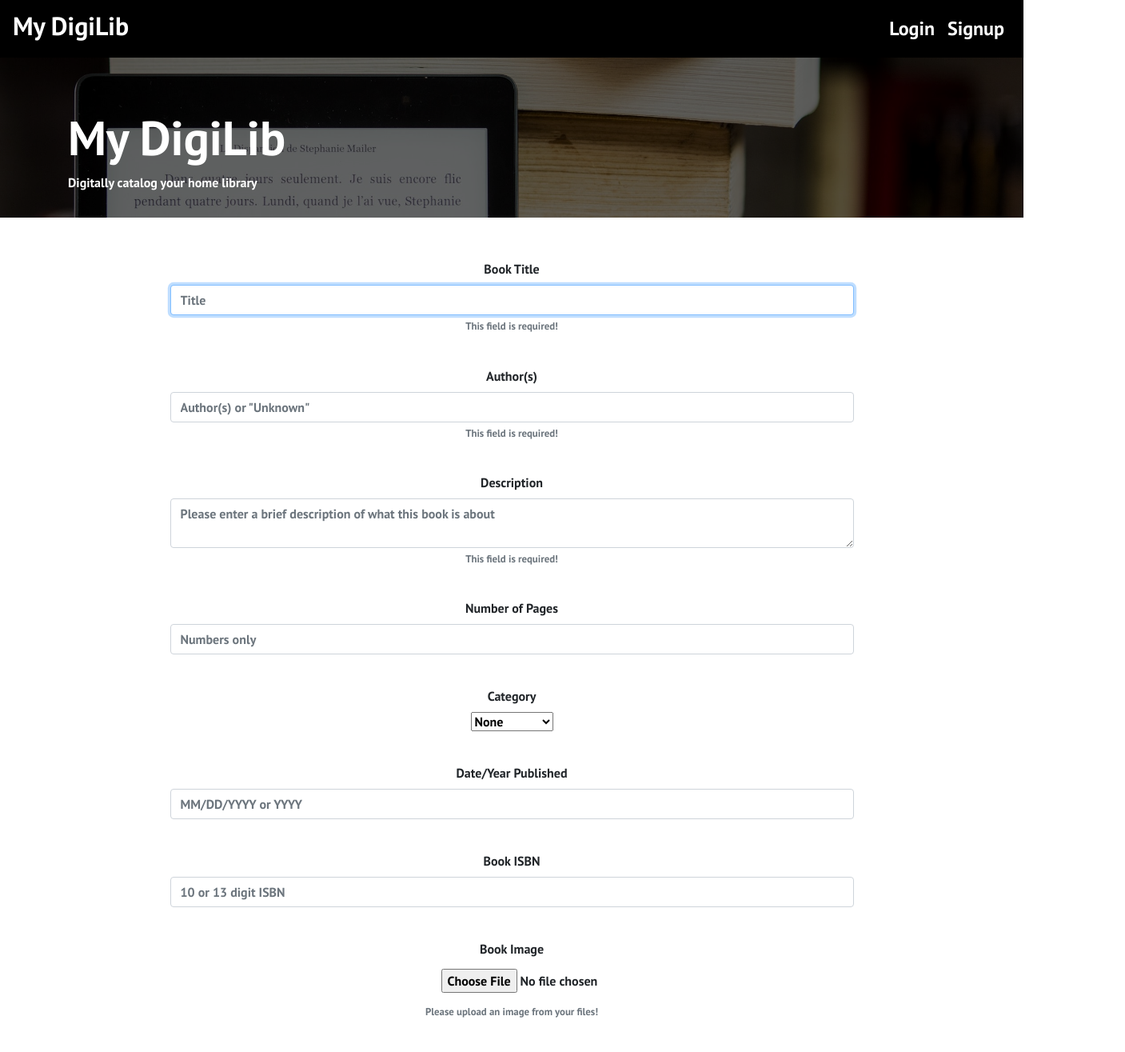
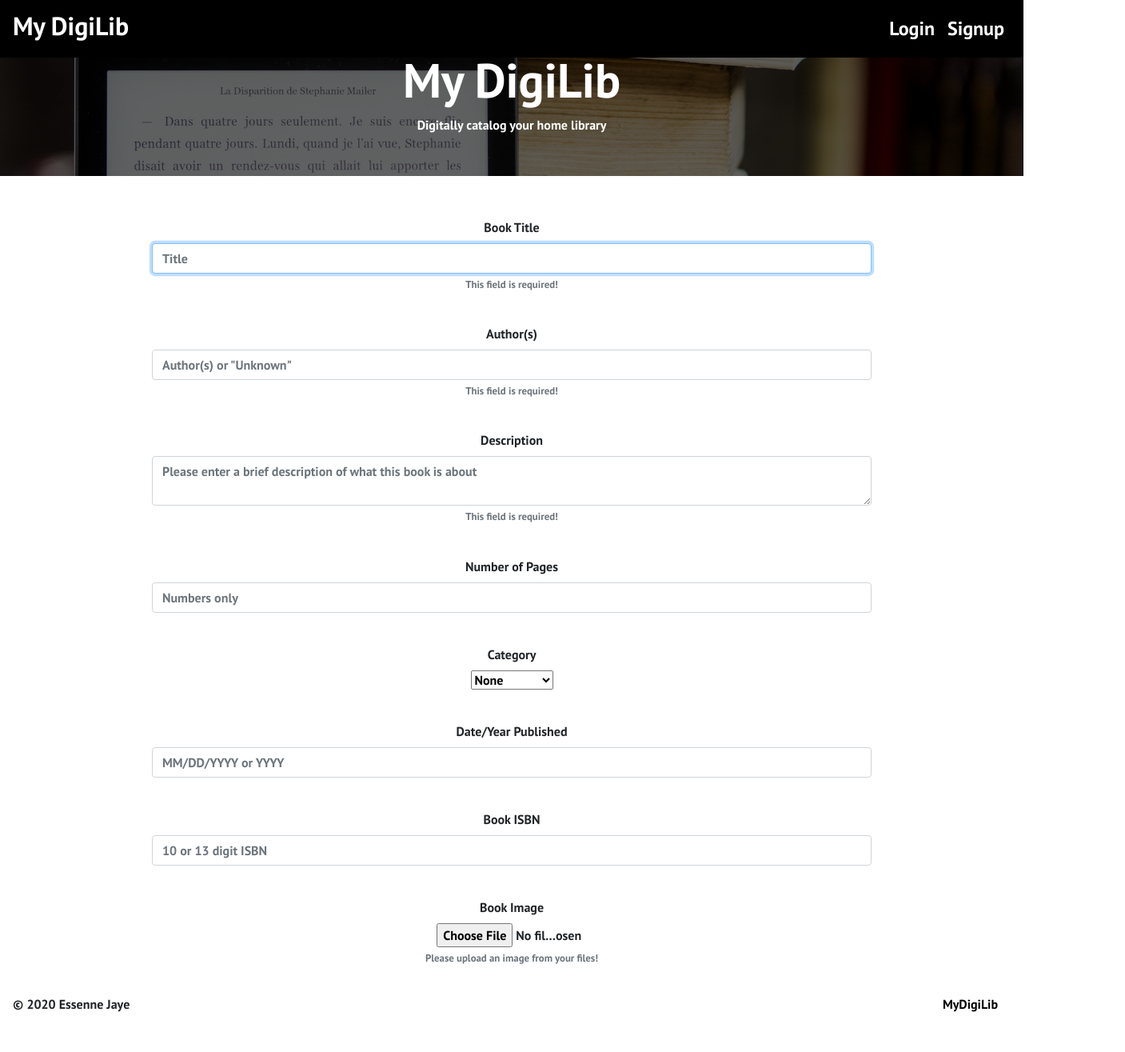
Before and after one commit to essennejaye/mydigilib, a React (Create React App) app in the folder client/: page /addbookmanual in a window 1280 px wide. Shown: the top 1315 px of the page at 80% size, 1407 px wide, since content can reach past the window. After the commit the page ends 1283 px from the top, so only its background shows below. Built offline with nearby package versions, Linux system fonts and the light colour scheme.

Commit message:
styling changes

```diff
--- a/client/src/components/Header.js
+++ b/client/src/components/Header.js
@@ -2,11 +2,14 @@ import React from 'react';
 import { Link } from 'react-router-dom';
 import Auth from '../utils/auth';
 import styled from 'styled-components';
-import { Nav, Navbar, Dropdown, DropdownButton } from 'react-bootstrap';
+import { Nav, Navbar, Dropdown, NavDropdown } from 'react-bootstrap';
 
 const Styles = styled.div`
   .navbar {
     background-color: black;
+    position: fixed;
+    z-index: 1020;
+    width: 100%;
   }
   .navbar-toggler-icon {
     background-color: white;
@@ -24,6 +27,14 @@ const Styles = styled.div`
   }
   .dropdown-item:hover {
     color: orange;
+  }
+  @media  (max-width: 576px) {
+    #dropdown-basic-button {
+      padding: 8px 0px 0px 0px
+    }
+    .navbar {
+      position: relative;
+    }
   }
 `;
 
@@ -55,10 +66,10 @@ const Header = () => {
                   </Nav.Link>
                   <Nav.Link as={StyledLink} to={`/books/${localStorage.getItem('user_id')}`}>List My Books
                   </Nav.Link>
-                  <DropdownButton id="dropdown-basic-button" title="Add New Books">
+                  <NavDropdown id="dropdown-basic-button" title="Add New Books">
                     <Dropdown.Item href='/addbookisbn' className='drop-item'>Search for Books with ISBN</Dropdown.Item>
                     <Dropdown.Item href='/addbookmanual' className='drop-item'>Add Books Manually</Dropdown.Item>
-                  </DropdownButton>
+                  </NavDropdown>
                   <Nav.Link as={StyledLink} to='/' onClick={logout}>Logout
                   </Nav.Link>
                 </>
--- a/client/src/components/Jumbotron.js
+++ b/client/src/components/Jumbotron.js
@@ -8,9 +8,10 @@ const Styles = styled.div`
     background: url(${digbook1}) no-repeat;
     background-size: cover;
     color: white;
-    height: 200px;
+    height: 220px;
     position: relative;
     z-index: -2;
+    text-align: center;
   }
   .overlay {
     background-color: #000;
--- a/client/src/index.css
+++ b/client/src/index.css
@@ -15,37 +15,53 @@ a {
   font-style: italic;
 }
 
-
 .form-group {
   width: 75%;
   padding: 30px;
   margin: auto;
 }
+/* .navbar {
+  background-color: black;
+} */
+
 /* jumbotron title */
-
 .title {
   font-size: 60px;
 }
+.container-fluid {
+  width: 100%;
+  padding: 0px;
+  margin: 0px;
+}
+
 
 /* add isbn book page */
-
 .error-text {
   padding-top: 50px;
   text-align: center;
   color: red;
 }
-
 .new-isbn {
   text-decoration: none;
 }
+
 /* add manual book page */
 .manual-form-group {
   padding: 20px 30px;
 }
-.file-input {
-  margin-left: 339px;
-  padding: 5px 0px 10px 0px;
+.centered-file-input {
+  margin: auto;
+  width: 187.5px;
 }
 .manual-button {
   margin: 10px 20px 0px 20px;
 }
+@media  (max-width: 576px) {
+  .file-input {
+    margin: 0px;
+  }
+  .text-box {
+    padding-bottom: 10px;
+    margin-left: 1px;
+  }
+}
--- a/client/src/pages/AddBooksManual.js
+++ b/client/src/pages/AddBooksManual.js
@@ -192,8 +192,8 @@ const AddBooksManual = () => {
 
           <Form.Group className='manual-form-group'>
             <Form.Label>Book Image</Form.Label>
-            <FormControl
-              className='form-input, file-input'
+            <Form.File
+              className='centered-file-input'
               name='image'
               id='image'
               type='file'
--- a/client/src/pages/BookList.js
+++ b/client/src/pages/BookList.js
@@ -1,18 +1,20 @@
 import React from 'react';
 import { useQuery } from '@apollo/react-hooks';
 import { QUERY_BOOKS } from '../utils/queries';
-import { Container, CardColumns, Card } from 'react-bootstrap';
+import { Container, Card, CardDeck } from 'react-bootstrap';
 import { useParams, Link } from 'react-router-dom';
 import Auth from '../utils/auth';
 import styled from 'styled-components';
 
 const Styles = styled.div`
  .book-image {
-   width: 300x;
-   height: 300px;
+   height: 250px;
  }
  .book-card {
-   justify-content:
+   min-width: 12rem;
+   max-width: 12rem;
+   margin: 10px auto;
+
  }
  h2 {
    text-align: center;
@@ -21,6 +23,15 @@ const Styles = styled.div`
    color: black;
    text-decoration: none;
  }
+ @media  (max-width: 576px) {
+   .book-image {
+     min-width: 18rem;
+     height: 18rem;
+   }
+   .book-card {
+     min-width: 18rem;
+   }
+
  `;
 
 const BookList = (props) => {
@@ -49,7 +60,7 @@ const BookList = (props) => {
               `Your Library Catalog has ${books.length} ${books.length === 1 ? 'book' : 'books'}`
               : 'Let\'s Add Some Books To Your Catalog'}
           </h2>
-          <CardColumns>
+          <CardDeck>
             {books.map((book) => {
               return (
                 <Card key={book._id} border='dark' className='book-card'>
@@ -71,7 +82,7 @@ const BookList = (props) => {
 
               )
             })}
-          </CardColumns>
+          </CardDeck>
         </Container>
       </Styles>
     </>
--- a/client/src/pages/Home.js
+++ b/client/src/pages/Home.js
@@ -12,9 +12,11 @@ const Styles = styled.div`
     z-index: -2;
   }
   .text-box {
-    margin: 10px;
-    padding-top: 10px;
+    margin-left: 5px;
     padding-bottom: 10px
+  }
+  p {
+    font-size: 10px;
   }
   .overlay {
     background-color: #000;
@@ -26,6 +28,12 @@ const Styles = styled.div`
     right: 0;
     z-index: -1;
   }
+  @media  (max-width: 576px) {
+    .text-box {
+    padding-bottom: 10px;
+    margin-left: 1px;
+  }
+}
 `;
 
 const Home = () => {
@@ -36,15 +44,12 @@ const Home = () => {
         <Container fluid className='text-box'>
           <h2>WHY CATALOG BOOKS IN YOUR PERSONAL LIBRARY?</h2>
           <br />
-          <h4>I can be both obsessive and proud when it comes to my book collection, but there are benefits to knowing exactly what books you have and where you have them.</h4>
-          <br />
           <h5>
             1. Having your library accessible in an app or doc means never forgetting what you already own and never purchasing unwanted duplicates.<br /><br />
-            2. When you lend a book out, make a note, add a tag, or (in some apps) mark the book as checked out so you never lose a borrowed book.<br /><br />
-            3. If you ever lose the library due to fire, flood, or other disaster you can use the list to rebuild your collection and (depending on your insurance) possibly recuperate some of the money lost.<br /><br />
-            4. Share the list with your family/friends and they’ll never buy you a book you already own.<br /><br />
-            5. If you’ve decided to ban yourself from buying new books, well every time you’re in a bookstore, look at your list and admire all the unread books you already own.<br /><br />
-            6. Track where/when you bought the book, and help preserve memories associated with the purchase.<br /><br />
+            2. If you ever lose the library due to fire, flood, or other disaster you can use the list to rebuild your collection and (depending on your insurance) possibly recuperate some of the money lost.<br /><br />
+            3. Share the list with your family/friends and they’ll never buy you a book you already own.<br /><br />
+            4. If you’ve decided to ban yourself from buying new books, well every time you’re in a bookstore, look at your list and admire all the unread books you already own.<br /><br />
+            5. Track where/when you bought the book, and help preserve memories associated with the purchase.<br /><br />
           </h5>
           <p>Taken from an article by Emma Nichols | Jan 14, 2016<br />Photo by Perfecto Capucine from Pexels </p>
         </Container>
--- a/client/src/pages/SingleBook.js
+++ b/client/src/pages/SingleBook.js
@@ -11,7 +11,7 @@ import Auth from '../utils/auth';
 const Styles = styled.div`
  .book-image {
    width: 500px;
-   height: 500px;
+   height: 400px;
  }
  .book-card {
    width: 500px;
@@ -19,6 +19,7 @@ const Styles = styled.div`
  }
   div.result-container {
    width: fit-content;
+   margin: auto;
  }
  svg {
   width: .5em;
@@ -36,7 +37,6 @@ const Styles = styled.div`
    div.result-container {
      width: 360px;
      padding: 0px;
-     margin: 0px;
    }
    .btn-block {
      width: 350px;
```
